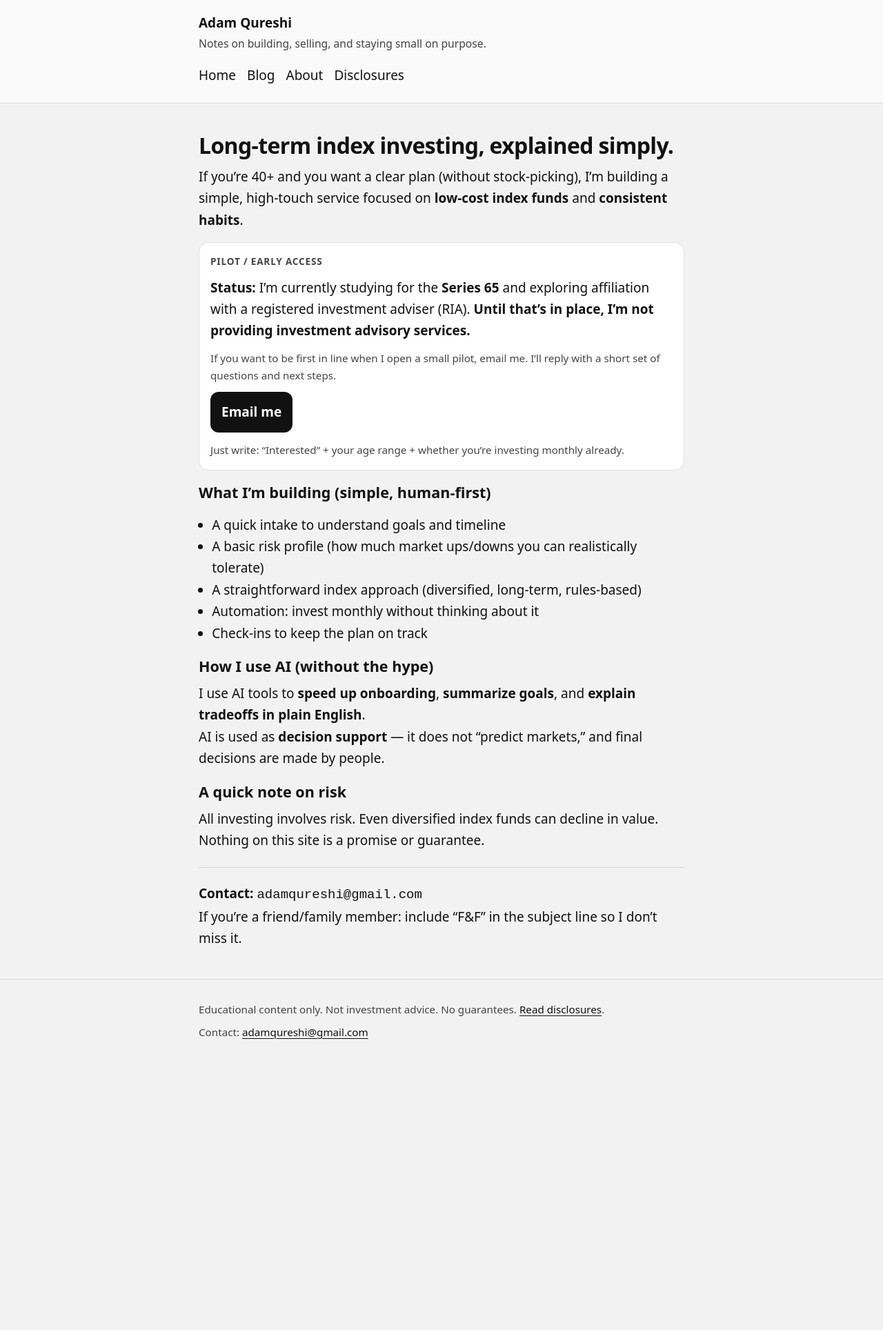
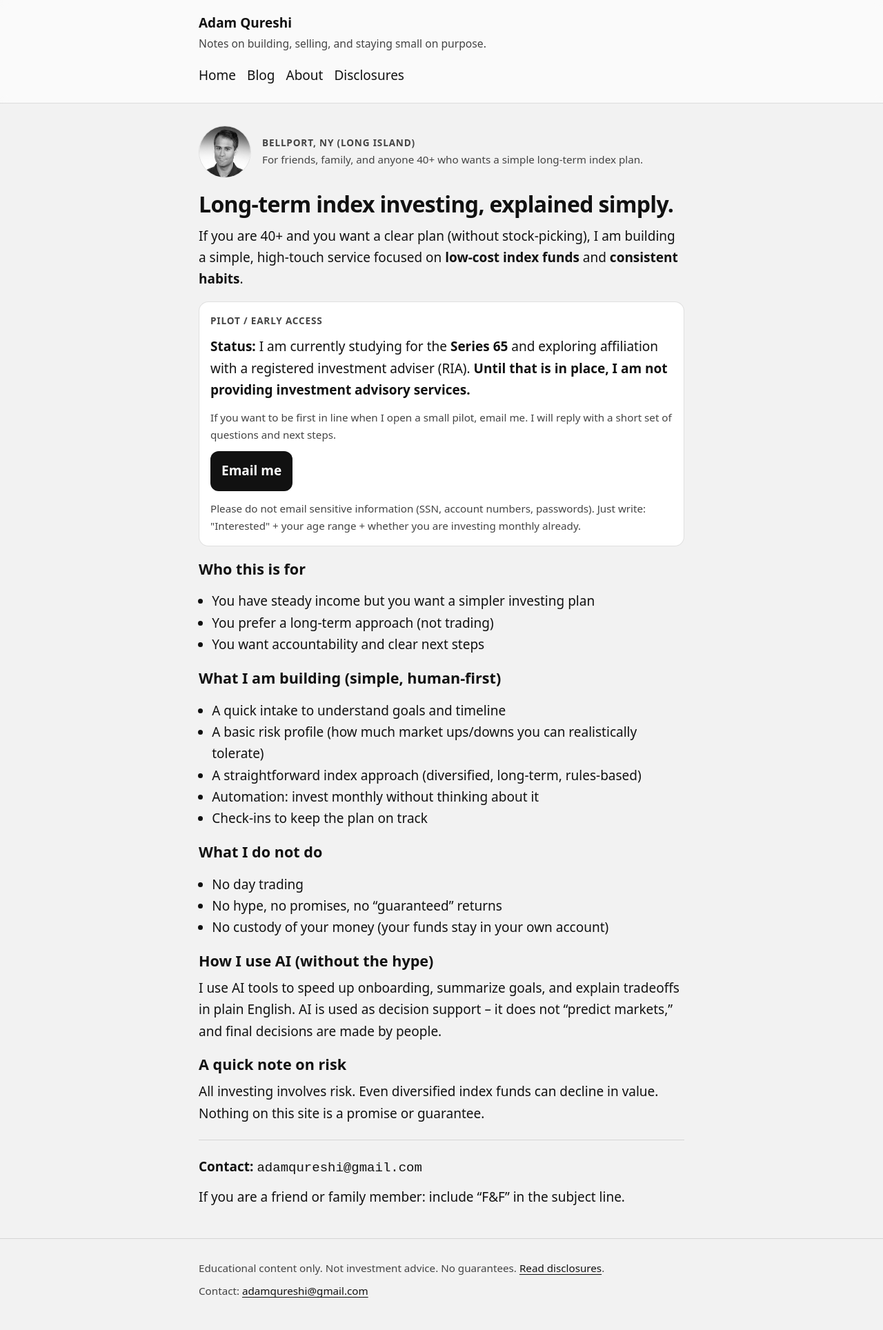
Before and after one commit to adamqureshi/adamqureshi.github.io, a Jekyll site: the page built from index.md, in a window 1280 px wide. Shown: the whole page at 69% size. Built offline with Jekyll 4.4.1, drawn with Linux system fonts in a browser that asks for light colours; before the commit the page ends 1552 px from its top, so only the background shows below that.

Commit message:
Add files via upload

```diff
--- a/_config_additions.yml
+++ b/_config_additions.yml
@@ -1,5 +1,5 @@
-# OPTIONAL: Copy these lines into your existing _config.yml if you want.
-# If you already have title/description set, you can ignore this file.
+# Optional: copy these lines into your existing _config.yml
+# to update the header tagline and metadata.
 
 title: Adam Qureshi
-description: Long‑term index investing, explained simply.
+description: Long-term index investing, explained simply.
--- a/assets/style.css
+++ b/assets/style.css
@@ -17,7 +17,7 @@ body {
   background: var(--bg);
   color: var(--text);
   font-family: system-ui, -apple-system, Segoe UI, Roboto, Helvetica, Arial, sans-serif;
-  font-size: 19px;              /* bigger for 50+ readability */
+  font-size: 19px;
   line-height: 1.65;
   -webkit-font-smoothing: antialiased;
   text-rendering: optimizeLegibility;
@@ -171,3 +171,38 @@ hr {
   color: var(--muted);
   font-size: 0.95rem;
 }
+
+/* Simple hero block (photo + quick context) */
+.hero {
+  display: flex;
+  gap: 1rem;
+  align-items: center;
+  margin: 0.6rem 0 1rem;
+}
+
+.avatar {
+  width: 76px;
+  height: 76px;
+  border-radius: 999px;
+  object-fit: cover;
+  border: 1px solid var(--border);
+  background: #fff;
+  flex: 0 0 auto;
+}
+
+.avatar--lg {
+  width: 96px;
+  height: 96px;
+}
+
+@media (max-width: 560px) {
+  .hero {
+    flex-direction: column;
+    align-items: flex-start;
+  }
+
+  .avatar {
+    width: 84px;
+    height: 84px;
+  }
+}
--- a/index.md
+++ b/index.md
@@ -2,38 +2,58 @@
 layout: default
 title: Home
 permalink: /
-description: Long-term index investing, explained simply — with a human guide.
+description: Long-term index investing, explained simply -- with a human guide.
 ---
 
-# Long‑term index investing, explained simply.
+<div class="hero">
+  <img class="avatar" src="/assets/img/adam.jpg" alt="Adam Qureshi headshot" loading="lazy" />
+  <div>
+    <div class="kicker">Bellport, NY (Long Island)</div>
+    <div class="small">For friends, family, and anyone 40+ who wants a simple long-term index plan.</div>
+  </div>
+</div>
 
-If you’re 40+ and you want a clear plan (without stock‑picking), I’m building a simple, high‑touch service focused on **low‑cost index funds** and **consistent habits**.
+# Long-term index investing, explained simply.
+
+If you are 40+ and you want a clear plan (without stock-picking), I am building a simple, high-touch service focused on **low-cost index funds** and **consistent habits**.
 
 <div class="card">
   <div class="kicker">Pilot / Early access</div>
 
-  <p><strong>Status:</strong> I’m currently studying for the <strong>Series 65</strong> and exploring affiliation with a registered investment adviser (RIA). <strong>Until that’s in place, I’m not providing investment advisory services.</strong></p>
+  <p><strong>Status:</strong> I am currently studying for the <strong>Series 65</strong> and exploring affiliation with a registered investment adviser (RIA). <strong>Until that is in place, I am not providing investment advisory services.</strong></p>
 
-  <p class="small">If you want to be first in line when I open a small pilot, email me. I’ll reply with a short set of questions and next steps.</p>
+  <p class="small">If you want to be first in line when I open a small pilot, email me. I will reply with a short set of questions and next steps.</p>
 
   <div class="cta">
     <a class="button" href="mailto:adamqureshi@gmail.com?subject=Early%20access%20-%20Index%20Plan">Email me</a>
-    <div class="small">Just write: “Interested” + your age range + whether you’re investing monthly already.</div>
+    <div class="small">Please do not email sensitive information (SSN, account numbers, passwords). Just write: "Interested" + your age range + whether you are investing monthly already.</div>
   </div>
 </div>
 
-## What I’m building (simple, human‑first)
+## Who this is for
+
+- You have steady income but you want a simpler investing plan
+- You prefer a long-term approach (not trading)
+- You want accountability and clear next steps
+
+## What I am building (simple, human-first)
 
 - A quick intake to understand goals and timeline
 - A basic risk profile (how much market ups/downs you can realistically tolerate)
-- A straightforward index approach (diversified, long‑term, rules‑based)
+- A straightforward index approach (diversified, long-term, rules-based)
 - Automation: invest monthly without thinking about it
-- Check‑ins to keep the plan on track
+- Check-ins to keep the plan on track
+
+## What I do not do
+
+- No day trading
+- No hype, no promises, no "guaranteed" returns
+- No custody of your money (your funds stay in your own account)
 
 ## How I use AI (without the hype)
 
-I use AI tools to **speed up onboarding**, **summarize goals**, and **explain tradeoffs in plain English**.
-AI is used as **decision support** — it does not “predict markets,” and final decisions are made by people.
+I use AI tools to speed up onboarding, summarize goals, and explain tradeoffs in plain English.
+AI is used as decision support -- it does not "predict markets," and final decisions are made by people.
 
 ## A quick note on risk
 
@@ -42,4 +62,5 @@ All investing involves risk. Even diversified index funds can decline in value.
 <hr />
 
 **Contact:** `adamqureshi@gmail.com`
-If you’re a friend/family member: include “F&F” in the subject line so I don’t miss it.
+
+If you are a friend or family member: include "F&F" in the subject line.
```
Also changed, not shown: about.md (+14 -5 lines), disclosures.md (+2 -2 lines), README_INSTALL.md, assets/img/adam.jpg (added).
